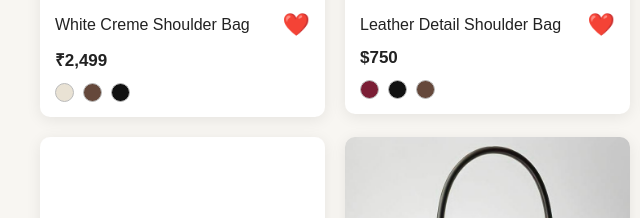
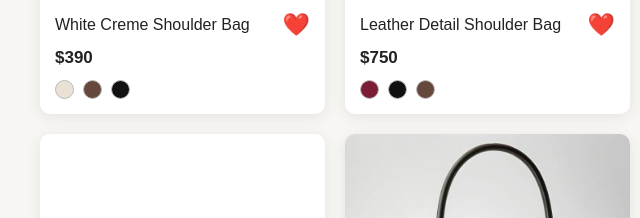
Before and after one commit to bhoomika240109-byte/Aurelle-Bags, a plain HTML site: page shop.html in a window 1280 px wide. Shown: the part 480-698 px from the top of the page, 0-640 px from the left. Drawn offline with Linux system fonts and the light colour scheme.

Commit message:
Update shop.html

```diff
--- a/shop.html
+++ b/shop.html
@@ -102,7 +102,7 @@
 
                     </div>
 
-                    <p class="shop-price">₹2,499</p>
+                    <p class="shop-price">$390</p>
 
                     <div class="shop-colors">
 
```
